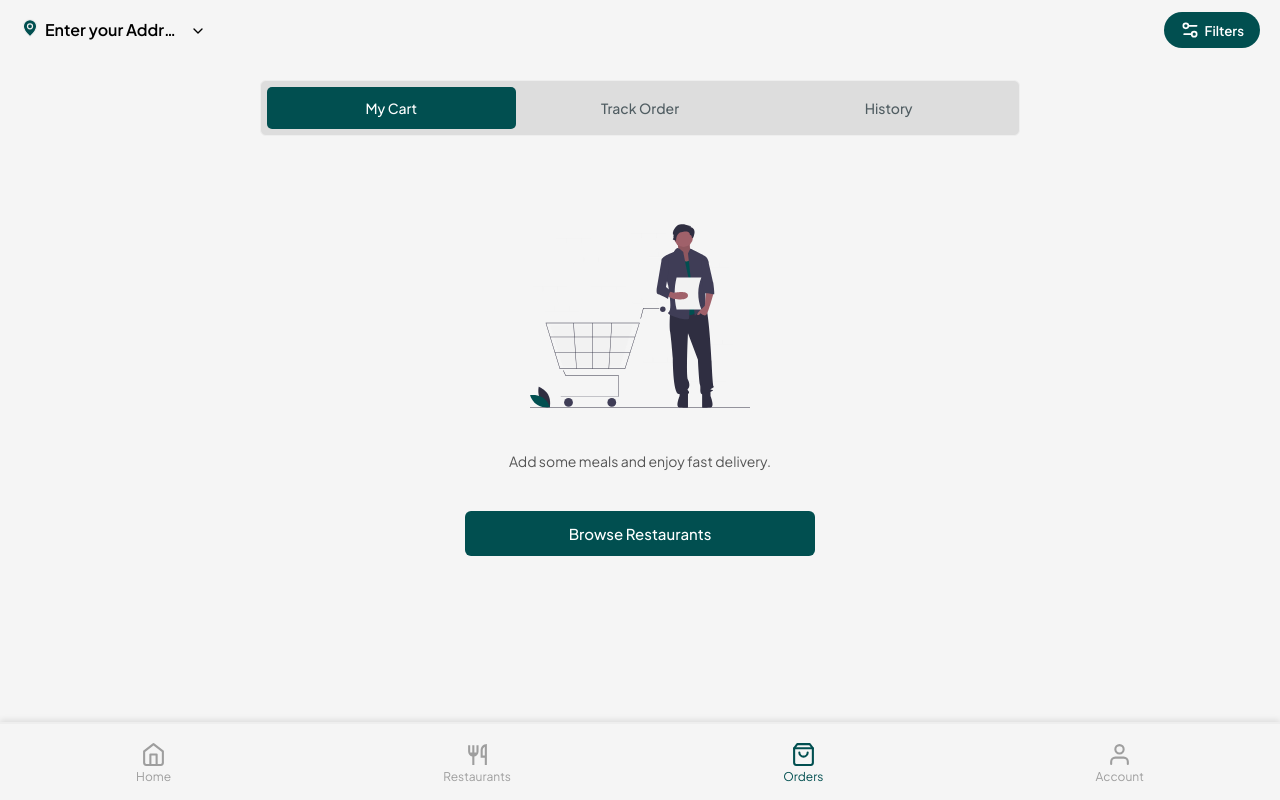
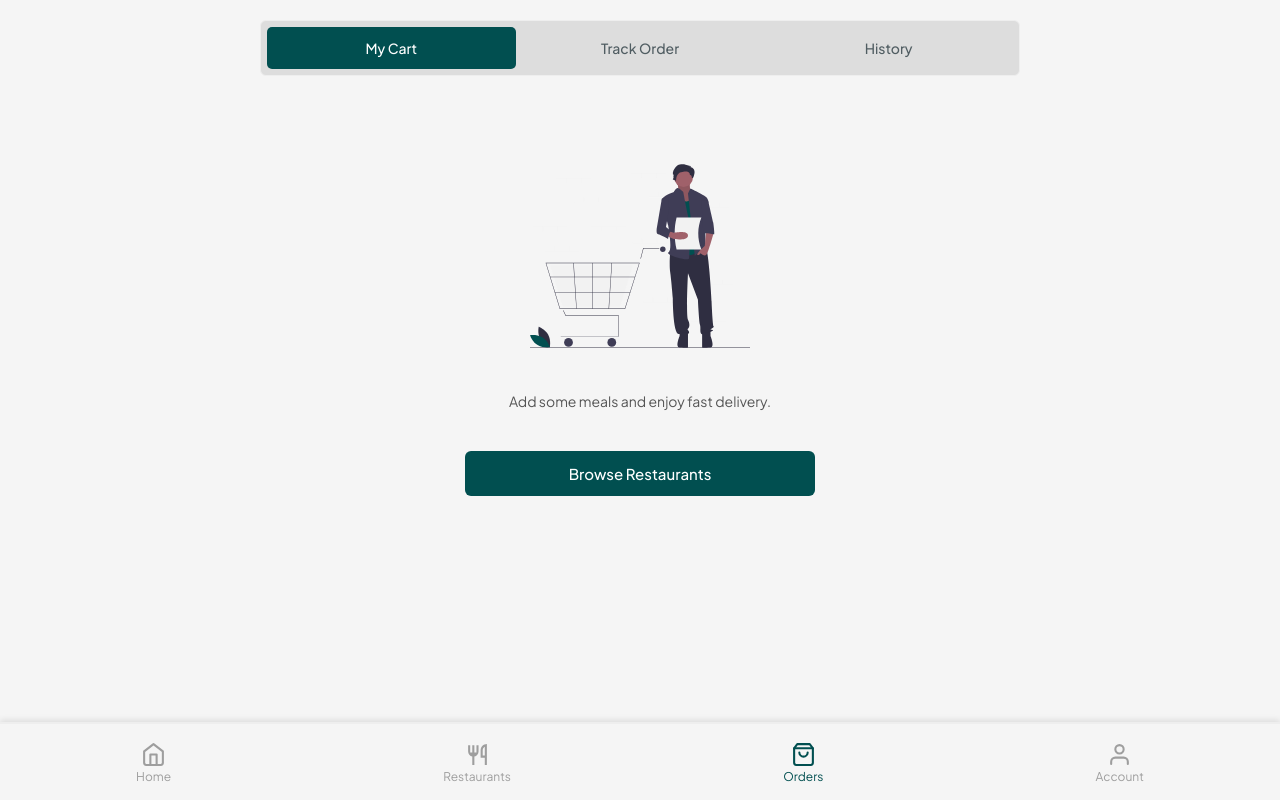
Before and after one commit to ay30bg/droppa, a React (Create React App) app: page /orders in a window 1280 px wide. Built offline with nearby package versions, Linux system fonts and the light colour scheme.

Commit message:
Update App.js

```diff
--- a/src/App.js
+++ b/src/App.js
@@ -15,7 +15,7 @@ import "./styles/global.css";
 
 function AppWrapper() {
   const location = useLocation();
-  const hideHeaderPaths = ["/locations"];
+  const hideHeaderPaths = ["/locations","/orders"];
 
   return (
     <>
```
